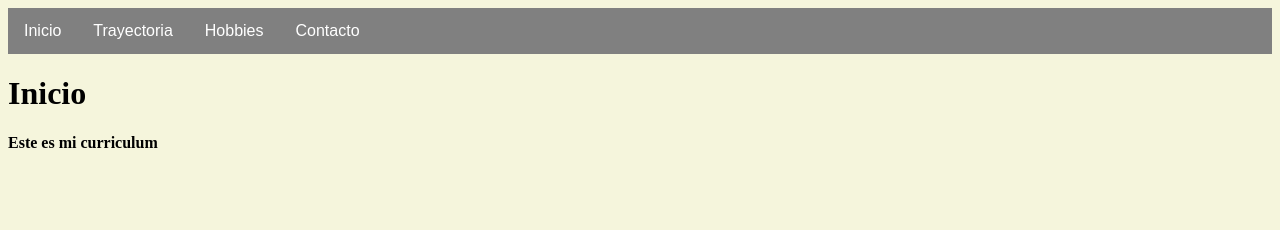
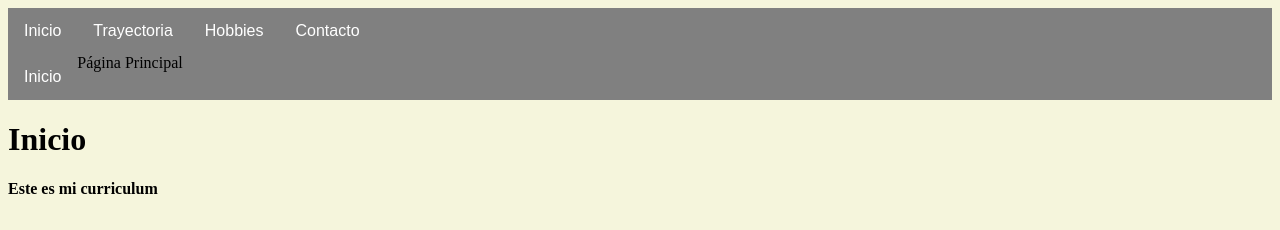
Before and after one commit to Gael40/Gael41.github.io, a plain HTML site: page index.html in a window 1280 px wide. Drawn offline with Linux system fonts and the light colour scheme.

Commit message:
Add files via upload

```diff
--- a/index.html
+++ b/index.html
@@ -24,6 +24,13 @@
             });
     </script>
 
+    <nav aria-label="breadcrumb">
+        <ul class="breadcrumb">
+            <li><a href="index.html">Inicio</a></li>
+            <li>Página Principal</li>
+        </ul>
+    </nav>
+
     <h1>Inicio</h1>
     <h4> Este es mi curriculum</h4>
     <img src="">
```
